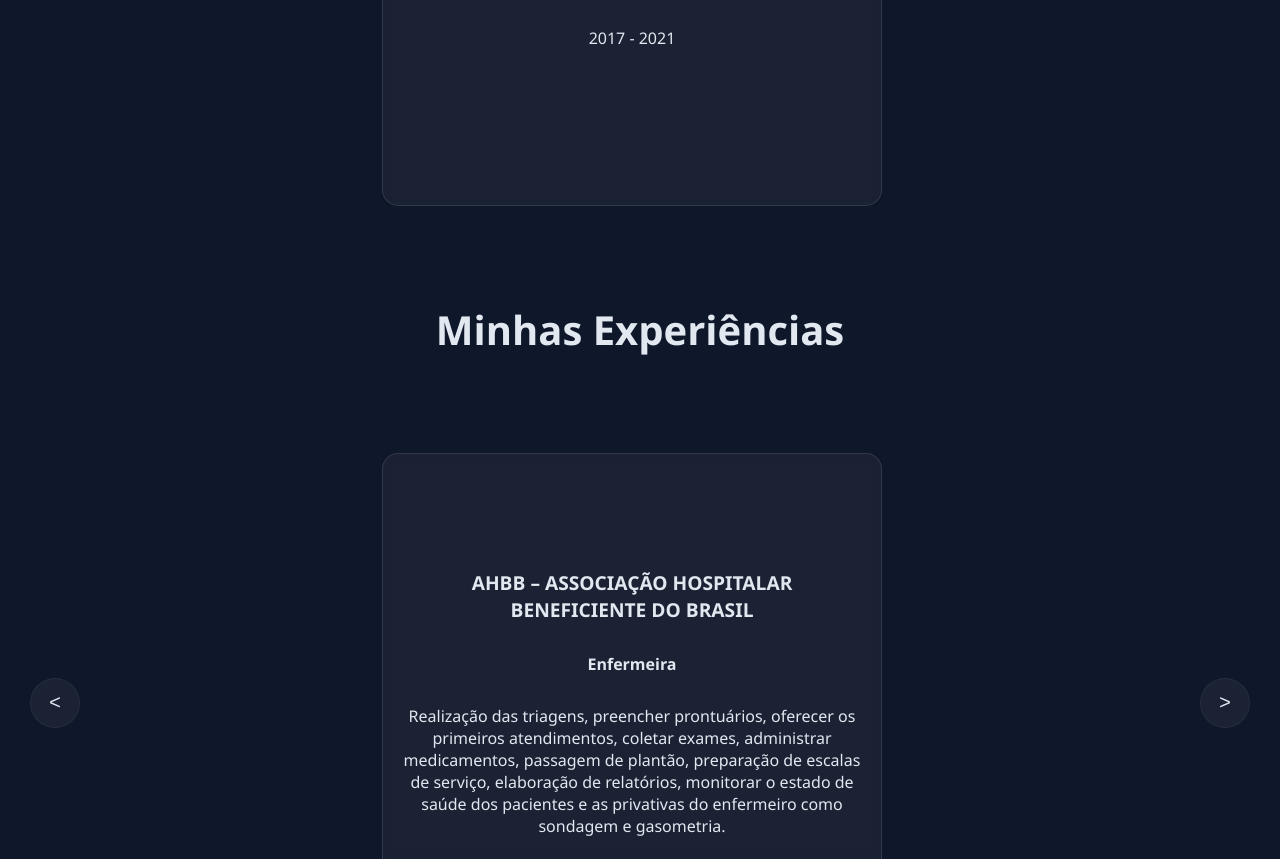
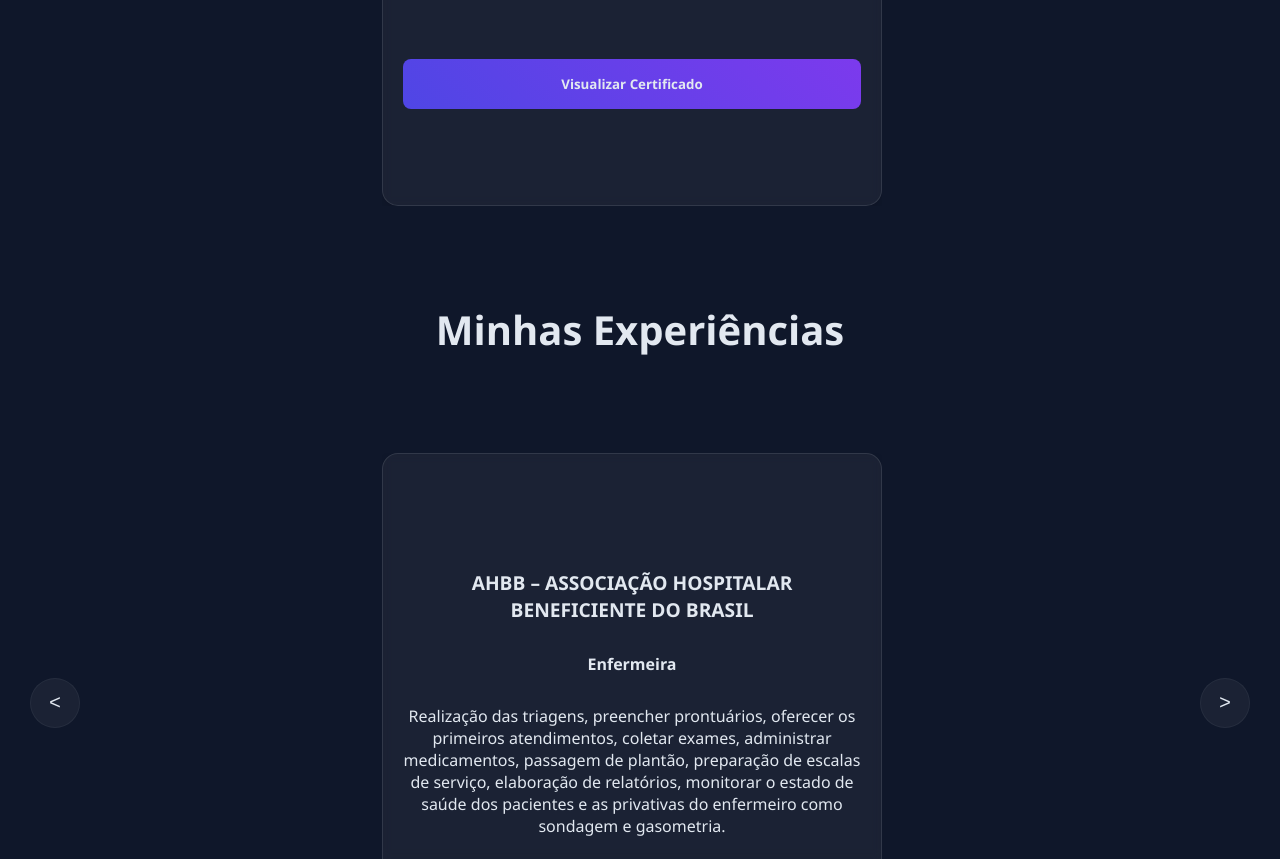
Before and after one commit to renatohp1/Portf-lio-Ana, a plain HTML site: page index.html in a window 1280 px wide. Shown: the part 1858-2717 px from the top of the page. Drawn offline with Linux system fonts and the light colour scheme.

Commit message:
Add - Botão Certificado

```diff
--- a/index.html
+++ b/index.html
@@ -66,6 +66,7 @@
                     CENTRO UNIVERSITÁRIO CATOLICO UNISALESIANO AUXILUM DE ARAÇATUBA – SP</h3>
                 <h4 class="cargo-card">Enfermagem</h4>
                 <p class="texto-card">2017 - 2021</p>
+                <button class="botao-form" id="pos-urgencia" onclick="abrirCertificado('https://renatohp1.github.io/Portf-lio-Ana/certificados/Centro Universitário Católico Salesiano Auxilium.pdf')">Visualizar Certificado</button>
             </div>
 
             <div class="formacao-card">
```
